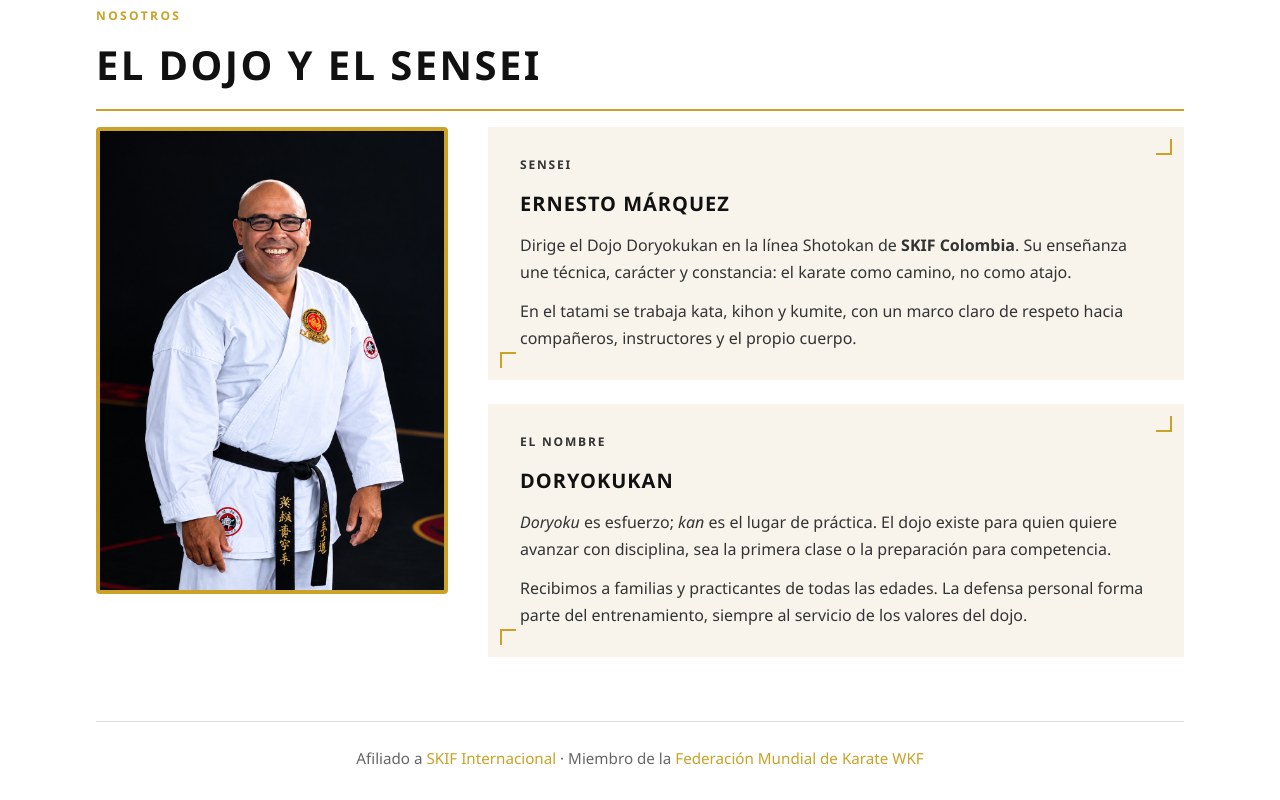
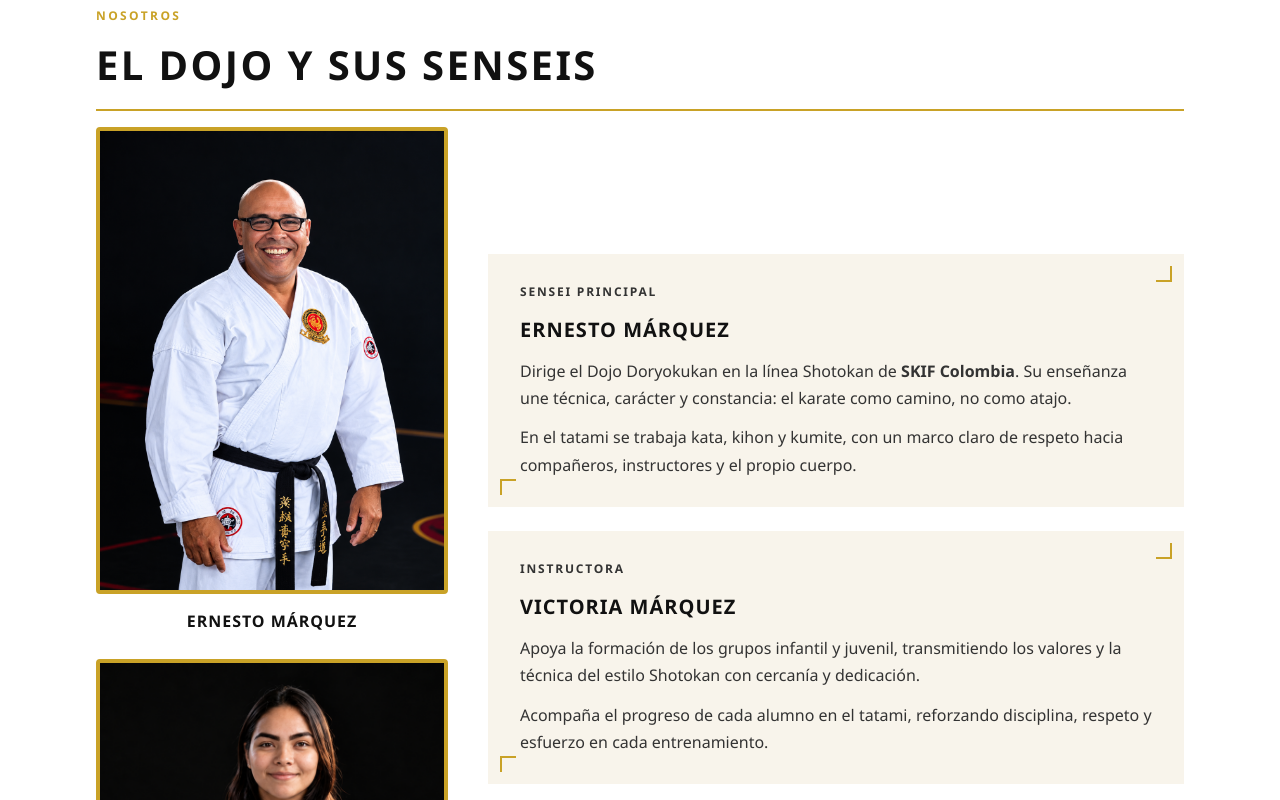
Before and after one commit to edwardlarsson94/doryoku-kan, an Angular app: page / in a window 1280 px wide. Shown: the part 860-1660 px from the top of the page. Built offline with nearby package versions, Linux system fonts and the light colour scheme.

Commit message:
22 - add sensei victoria

```diff
--- a/src/app/components/about-section/about-section.css
+++ b/src/app/components/about-section/about-section.css
@@ -1,17 +1,33 @@
-/* Contenedor principal */
+/* Contenedor principal — dos fotos + contenido */
 .nosotros-contenido {
   display: grid;
   grid-template-columns: 22rem 1fr;
   gap: 2.5rem;
-  align-items: start;
+  align-items: center;
 }
 
-/* Imagen del sensei — SIN sombra extra */
-.nosotros-imagen img {
+/* Rejilla de fotos de los senseis */
+.nosotros-imagenes {
+  display: grid;
+  gap: 1.5rem;
+}
+
+/* Imagen individual del sensei */
+.sensei-foto img {
   width: 100%;
   border: 4px solid var(--oro);
   border-radius: 0.25rem;
   box-shadow: none;
+  object-fit: cover;
+}
+
+.sensei-foto__nombre {
+  text-align: center;
+  margin-top: 0.5rem;
+  font-weight: 700;
+  text-transform: uppercase;
+  letter-spacing: 0.06em;
+  color: var(--negro);
 }
 
 /* Tarjetas — fondo crema */
@@ -47,7 +63,7 @@
   border-width: 2px 0 0 2px;
 }
 
-/* Etiquetas SENSEI / EL NOMBRE — ROJO */
+/* Etiquetas SENSEI / INSTRUCTORA / EL NOMBRE — ROJO */
 .tarjeta__kicker {
   color: var(--rojo);
   font-size: 0.75rem;
@@ -104,9 +120,12 @@
   text-decoration: underline;
 }
 
-/* Responsivo */
+/* Responsivo — se apila en móvil */
 @media (max-width: 47.99rem) {
   .nosotros-contenido {
     grid-template-columns: 1fr;
   }
+  .nosotros-imagenes {
+    grid-template-columns: repeat(auto-fit, minmax(12rem, 1fr));
+  }
 }
--- a/src/app/components/about-section/about-section.html
+++ b/src/app/components/about-section/about-section.html
@@ -1,14 +1,22 @@
 <section id="nosotros" class="seccion seccion--clara">
   <div class="envoltorio">
     <p class="eyebrow">NOSOTROS</p>
-    <h2>EL DOJO Y EL SENSEI</h2>
+    <h2>EL DOJO Y SUS SENSEIS</h2>
     <div class="nosotros-contenido">
-      <div class="nosotros-imagen">
-        <img src="images/sensei.png" alt="Sensei Ernesto Márquez" loading="lazy" />
+      <div class="nosotros-imagenes">
+        <figure class="sensei-foto">
+          <img src="images/sensei-ernesto.png" alt="Sensei Ernesto Márquez" loading="lazy" />
+          <figcaption class="sensei-foto__nombre">Ernesto Márquez</figcaption>
+        </figure>
+        <figure class="sensei-foto">
+          <img src="images/sensei-victoria.png" alt="Sensei Victoria Márquez" loading="lazy" />
+          <figcaption class="sensei-foto__nombre">Victoria Márquez</figcaption>
+        </figure>
       </div>
+
       <div class="nosotros-texto">
         <article class="tarjeta">
-          <p class="tarjeta__kicker">SENSEI</p>
+          <p class="tarjeta__kicker">SENSEI PRINCIPAL</p>
           <h3>ERNESTO MÁRQUEZ</h3>
           <p>
             Dirige el Dojo Doryokukan en la línea Shotokan de
@@ -20,6 +28,20 @@
             de respeto hacia compañeros, instructores y el propio cuerpo.
           </p>
         </article>
+
+        <article class="tarjeta">
+          <p class="tarjeta__kicker">INSTRUCTORA</p>
+          <h3>VICTORIA MÁRQUEZ</h3>
+          <p>
+            Apoya la formación de los grupos infantil y juvenil, transmitiendo
+            los valores y la técnica del estilo Shotokan con cercanía y dedicación.
+          </p>
+          <p>
+            Acompaña el progreso de cada alumno en el tatami, reforzando
+            disciplina, respeto y esfuerzo en cada entrenamiento.
+          </p>
+        </article>
+
         <article class="tarjeta">
           <p class="tarjeta__kicker">EL NOMBRE</p>
           <h3>DORYOKUKAN</h3>
```
Also changed, not shown: public/images/sensei-ernesto.png (renamed from public/images/sensei.png), public/images/sensei-victoria.png (added).
